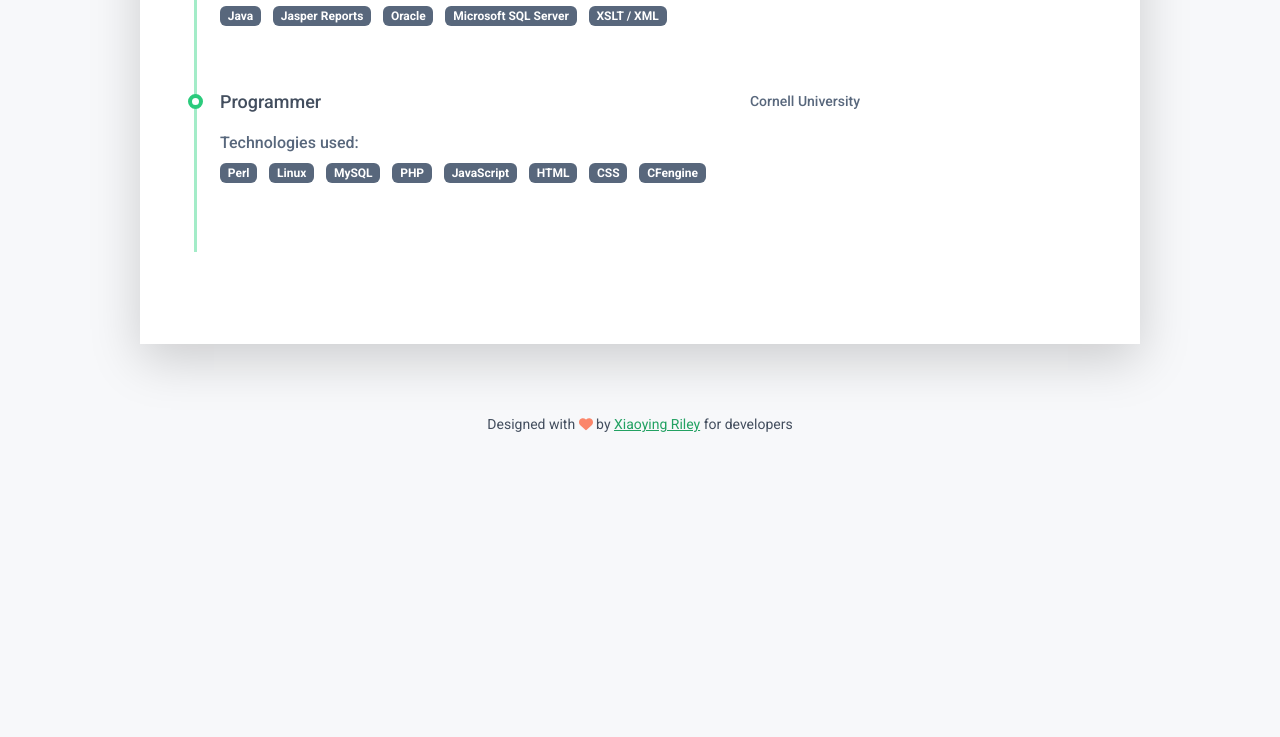
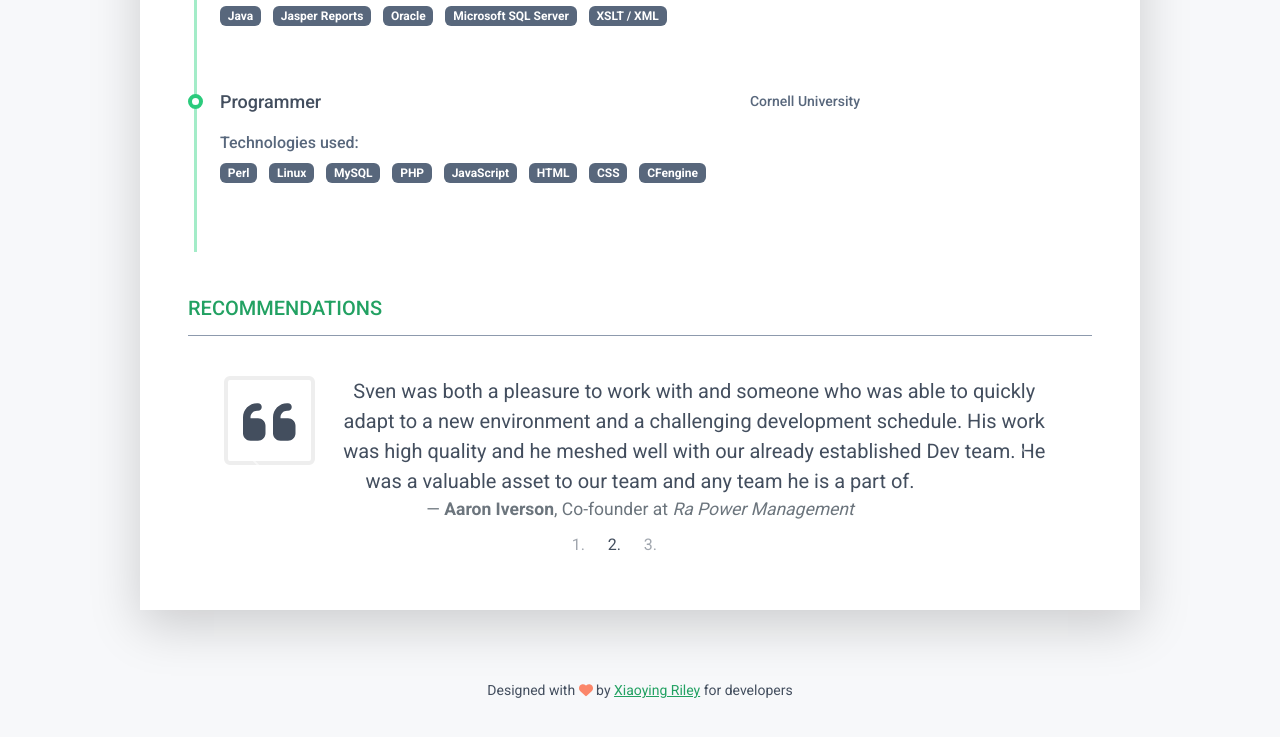
Before and after one commit to sventech/sventech.github.io, a Jekyll site: the page built from index.md, in a window 1280 px wide and 900 px high, scrolled down 4856 px. Shown: the top 737 px of the window. Built offline with Jekyll 4.4.1, drawn with Linux system fonts in a browser that asks for light colours; nearby versions of some CDN libraries; before the commit the page ends 5340 px from its top, so only the background shows below that.

Commit message:
draft of quote handling + first quotes for recommendations

```diff
--- a/_data/curriculum_vitae.json
+++ b/_data/curriculum_vitae.json
@@ -323,5 +323,34 @@
         "Spanish": "Limited Working",
         "French": "Limited Working"
     },
-    "interests": [ "Djembe Drumming", "Cycling", "Hiking" ]
+    "interests": [ "Djembe Drumming", "Cycling", "Hiking" ],
+    "recommendations": [
+        {
+            "author": "Mazedur Rahman",
+            "author_link": "https://www.linkedin.com/in/mazedur-rahman",
+            "position": "Director of Software Engineering",
+            "company": "Airbus UTM at Acubed by Airbus",
+            "relationship": "Manager",
+            "text": "Sven is a solid Python developer with a big emphasis on Data Engineering. He led implementation of our data pipeline that ingested airspace awareness data from various public sources (such as the FAA in the US, GSI in Japan, Airservices in Australia, etc.) and proprietary sources (such as SportsDataIO, Leidos, etc.), transformed the un/structured data using various technologies around geospatial ecosystem, and finally serve them using Postgres and PostGIS for drone pilot-facing microservices. He made our data pipeline lean and cost effective leveraging building blocks such as Docker, CircleCI, Google Cloud Storage and CDN. He also implemented our Maps service initially using Python Django, then modernized it using FastAPI framework.",
+            "date": "Mar 7, 2024"
+        },
+        {
+            "author": "Aaron Iverson",
+            "author_link": "https://www.linkedin.com/in/aaroniverson",
+            "position": "Co-founder",
+            "company": "Ra Power Management",
+            "relationship": "Managed indirectly",
+            "text": "Sven was both a pleasure to work with and someone who was able to quickly adapt to a new environment and a challenging development schedule. His work was high quality and he meshed well with our already established Dev team. He was a valuable asset to our team and any team he is a part of.",
+            "date": "Aug 7, 2016"
+        },
+        {
+            "author": "Lindsy Mueller",
+            "author_link": "https://www.linkedin.com/in/lindsymueller",
+            "position": "Project Manager",
+            "company": "Jester Communications",
+            "relationship": "Manager",
+            "text": "I had the pleasure of working with Sven as a part of the development team during my tenure at Jester Communications. His attention to detail was focused and well thought-out for the back-end projects related to app design and database integration. Sven's drive to do the right thing and get to the root of a software issue was welcoming. I appreciated Sven's honesty when it came to the complexity of software bugs, and his determination to provide a permanent solution versus a quick fix. Sven will be a great asset to any team looking to enhance their back-end/database application team and/or iOS development team.",
+            "date": "Oct 7, 2015"
+        }
+    ]
 }
--- a/_layouts/pillar.html
+++ b/_layouts/pillar.html
@@ -13,6 +13,10 @@
 
     <!-- Google Font -->
     <link href="https://fonts.googleapis.com/css?family=Roboto:300,400,500,700,900" rel="stylesheet">
+
+	<!-- Twitter Bootstrap -->
+	<script defer src="https://cdnjs.cloudflare.com/ajax/libs/twitter-bootstrap/5.3.3/js/bootstrap.bundle.min.js" integrity="sha512-7Pi/otdlbbCR+LnW+F7PwFcSDJOuUJB3OxtEHbg4vSMvzvJjde4Po1v4BR9Gdc9aXNUNFVUY+SK51wWT8WF0Gg==" crossorigin="anonymous" referrerpolicy="no-referrer"></script>
+	<link rel="stylesheet" href="https://cdnjs.cloudflare.com/ajax/libs/twitter-bootstrap/5.3.3/css/bootstrap.min.css" integrity="sha512-jnSuA4Ss2PkkikSOLtYs8BlYIeeIK1h99ty4YfvRPAlzr377vr3CXDb7sb7eEEBYjDtcYj+AjBH3FLv5uSJuXg==" crossorigin="anonymous" referrerpolicy="no-referrer" />
 
     <!-- FontAwesome JS-->
 	<script defer src="https://cdnjs.cloudflare.com/ajax/libs/font-awesome/6.6.0/js/all.min.js"></script>
@@ -201,7 +205,44 @@
 						{% endif %}
 
 				    </div>
-			    </div><!--//row-->
+					<div class="col-lg-12">
+					<h2 class="resume-section-title text-uppercase font-weight-bold pb-3 mb-3">Recommendations</h2>
+					  <div id="carouselContainer" class="carousel slide" data-bs-ride="carousel">
+						<ol class="carousel-indicators">
+						  <li data-bs-target="#carouselContainer" data-bs-slide-to="0" class="active"></li>
+						  <li data-bs-target="#carouselContainer" data-bs-slide-to="1"></li>
+						  <li data-bs-target="#carouselContainer" data-bs-slide-to="2"></li>
+						</ol>
+					<div class="container">
+						<div class="carousel-inner">
+						  {% for recommendation in site.data.curriculum_vitae.recommendations %}
+						  {% if forloop.first %}
+						  	{% assign active = 'active' %}
+						  {% else %}
+						  	{% assign active = '' %}
+						  {% endif %}
+						  <div class="carousel-item text-center p-4 {{ active }}">
+							<blockquote class="blockquote">
+								<i class="fa fa-quote-left fa-3x fa-pull-left fa-border" aria-hidden="true"></i>
+							 	<p class="mb-0">{{ recommendation.text }}</p>
+								<p></p>
+								<footer class="blockquote-footer"><span class="fw-bold">{{ recommendation.author }}</span>, {{ recommendation.position }} at <cite title="Source Title">{{ recommendation.company }}</cite></footer>
+							  </blockquote>
+						  </div>
+						  {% endfor %}
+						</div>
+					</div>
+						<a class="carousel-control-prev" href="#carouselContainer" role="button" data-bs-slide="prev">
+						  <span class="carousel-control-prev-icon" aria-hidden="true"></span>
+						  <span class="sr-only">Previous</span>
+						</a>
+						<a class="carousel-control-next" href="#carouselContainer" role="button" data-bs-slide="next">
+						  <span class="carousel-control-next-icon" aria-hidden="true"></span>
+						  <span class="sr-only">Next</span>
+						</a>
+					  </div>
+					</div>
+
 		    </div><!--//resume-body-->
 
 
```
